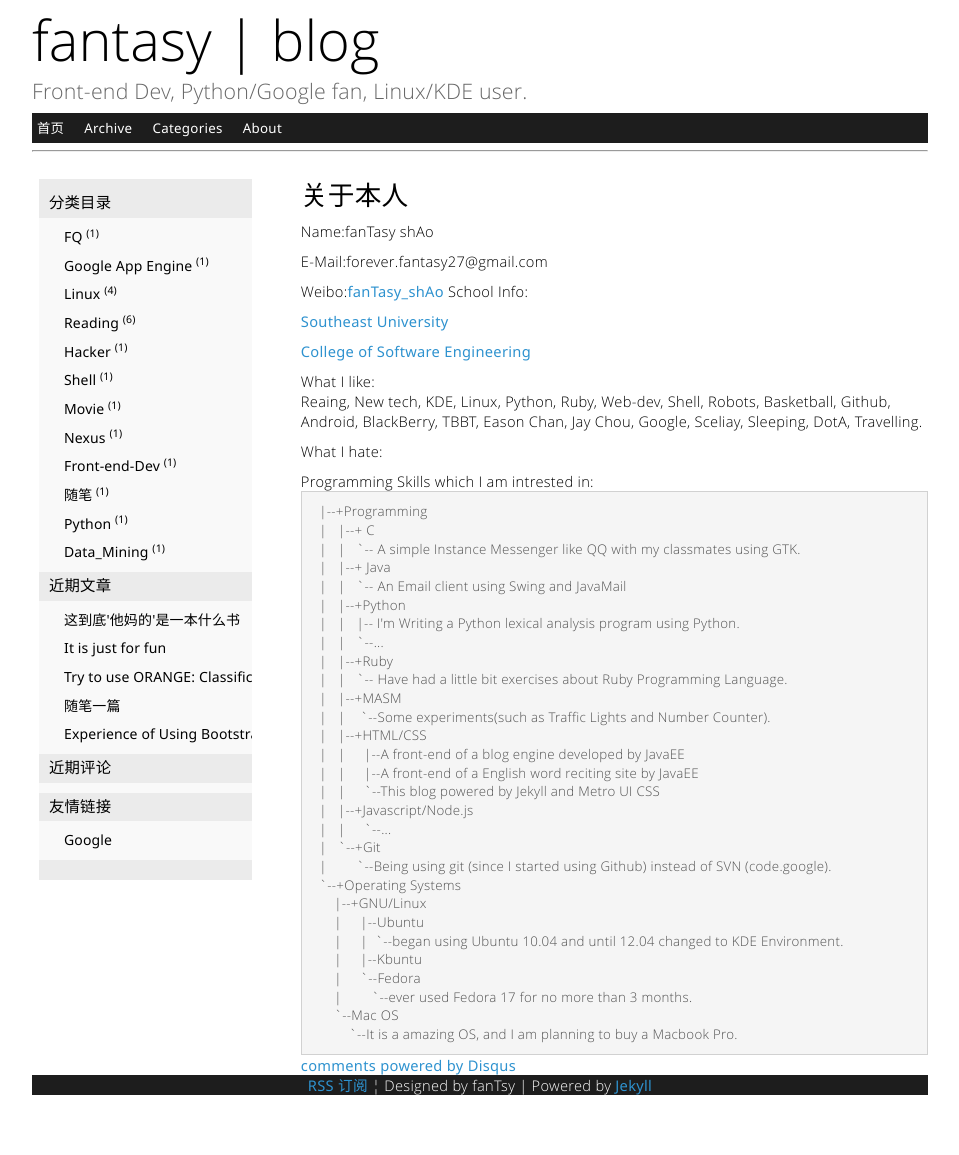
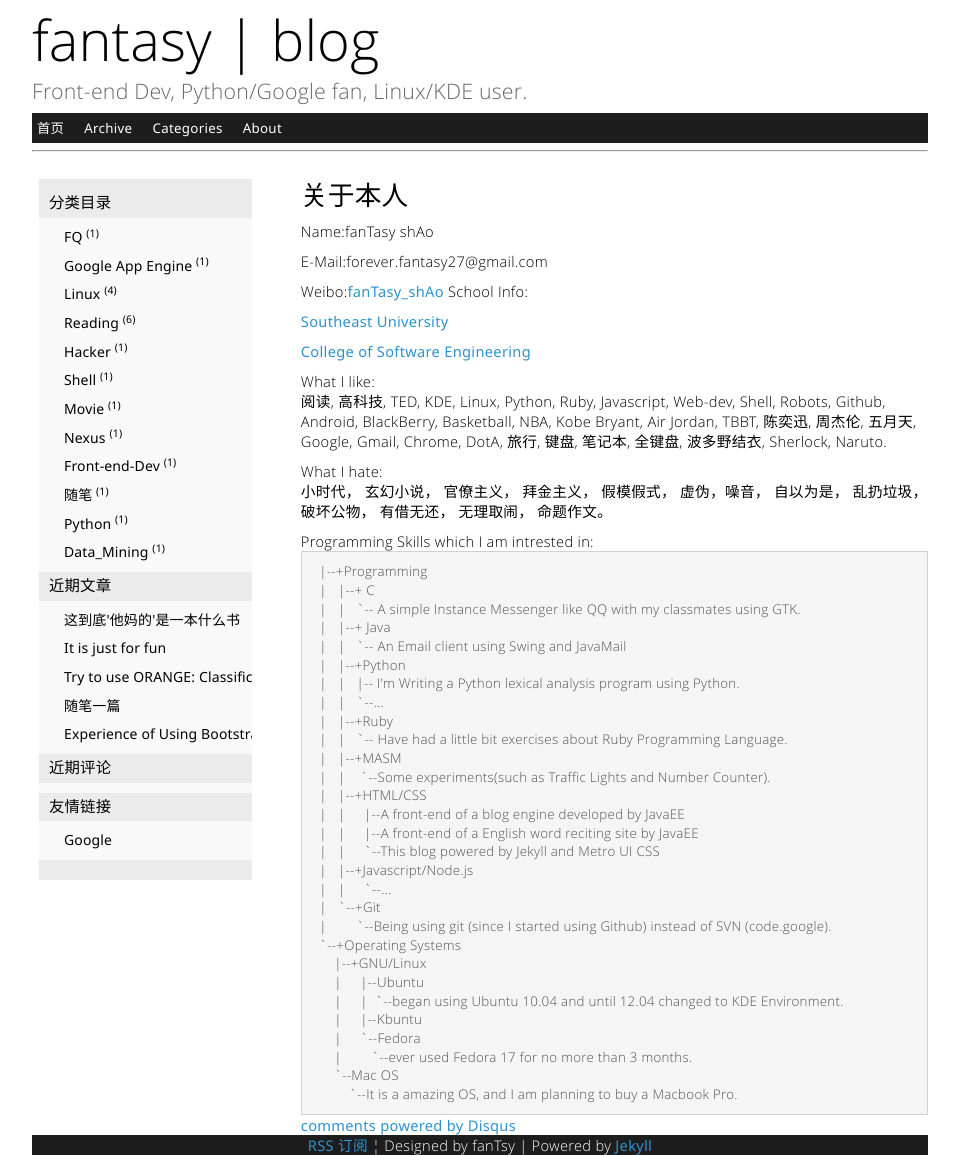
Before and after one commit to SFantasy/blog, a Jekyll site: the page built from about.html, in a window 1280 px wide. Shown: the whole page, without its empty margins (160-1119 px from the left). Built offline with Jekyll 4.4.1, drawn with Linux system fonts in a browser that asks for light colours; Markdown is read by kramdown in place of the engine named in the settings; comment, search, counter and statistics services are not loaded; before the commit the page ends 1095 px from its top, so only the background shows below that.

Commit message:
Update about.html

```diff
--- a/about.html
+++ b/about.html
@@ -11,10 +11,10 @@
 <p><a href="http://www.seu.edu.cn">Southeast University</a></p>
 <p><a href="http://cose.seu.edu.cn">College of Software Engineering</a></p>
 <span>What I like:</span>
-<p>Reaing, New tech, KDE, Linux, Python, Ruby, Web-dev, Shell, Robots, Basketball, Github, Android, BlackBerry, TBBT, Eason Chan,
-Jay Chou, Google, Sceliay, Sleeping, DotA, Travelling.</p>
+<p>阅读, 高科技, TED, KDE, Linux, Python, Ruby, Javascript, Web-dev, Shell, Robots, Github, Android, BlackBerry, Basketball, NBA, Kobe Bryant, Air Jordan, TBBT, 陈奕迅,
+周杰伦, 五月天, Google, Gmail, Chrome, DotA, 旅行, 键盘, 笔记本, 全键盘, 波多野结衣, Sherlock, Naruto.</p>
 <span>What I hate:</span>
-<p></p>
+<p>小时代， 玄幻小说， 官僚主义， 拜金主义， 假模假式， 虚伪，噪音， 自以为是， 乱扔垃圾， 破坏公物， 有借无还， 无理取闹， 命题作文。</p>
 <span>Programming Skills which I am intrested in:</span>
 <pre>
   |--+Programming
```
